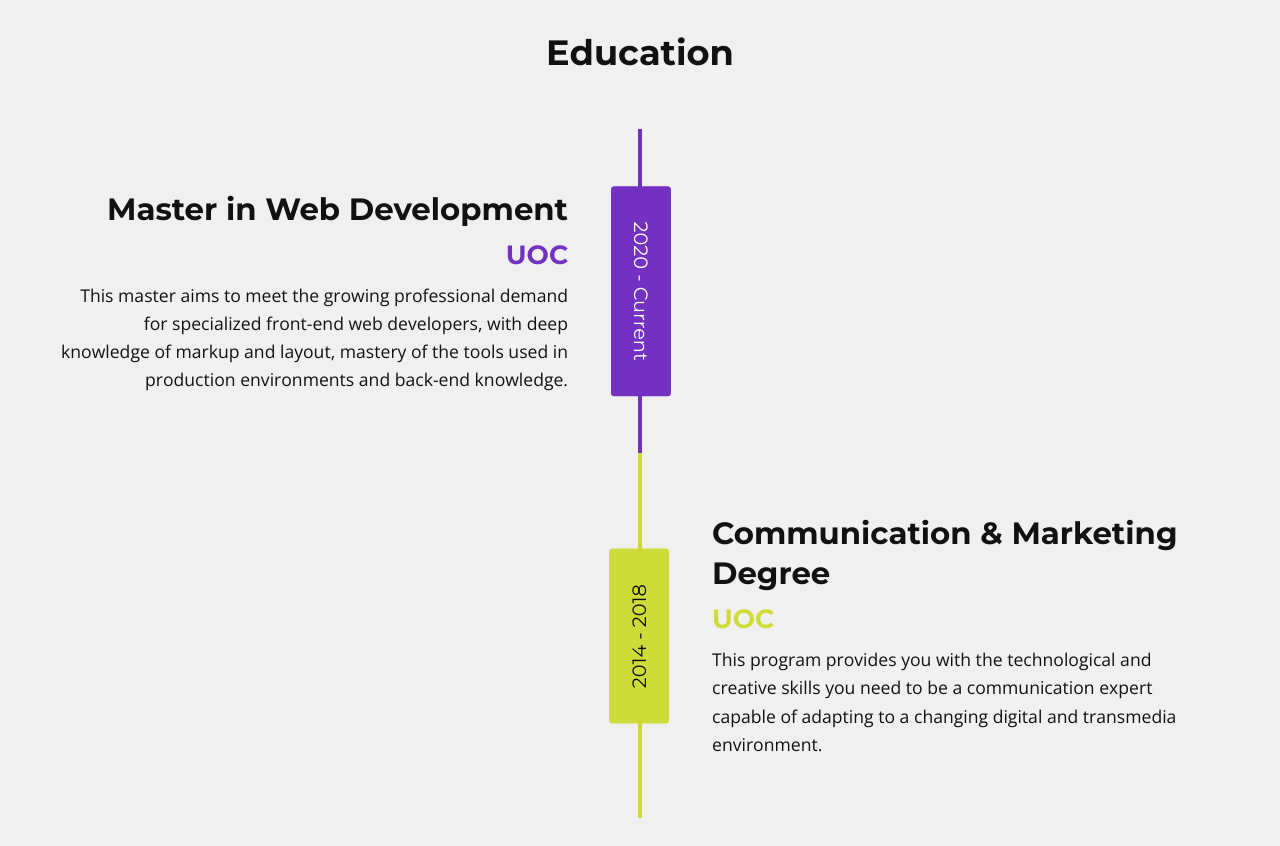
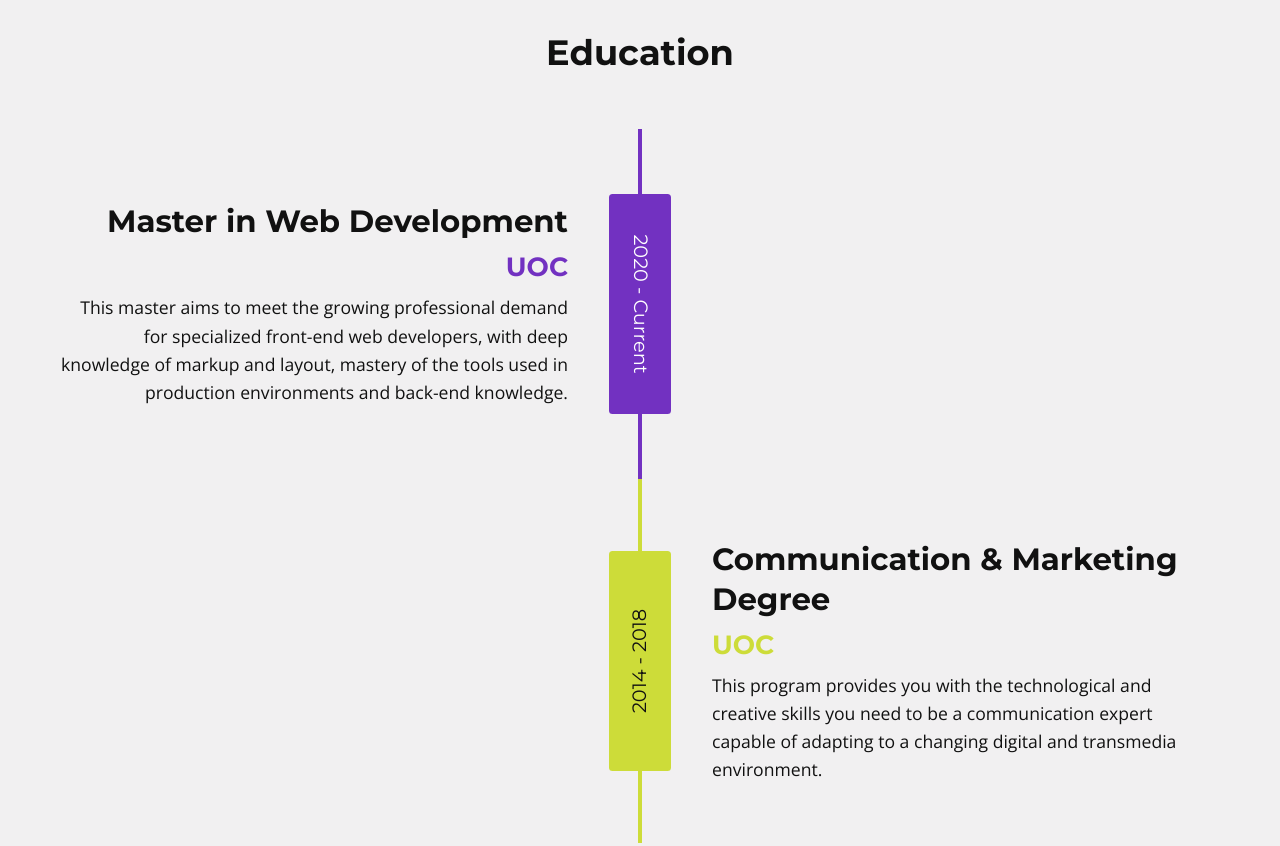
Before and after one commit to lluiscortes/html-css-2-pac1, a website built with Parcel: page src/index.html in a window 1280 px wide. Shown: the part 1660-2506 px from the top of the page. Built offline with nearby package versions, Linux system fonts and the light colour scheme.

Commit message:
Education blocks.

```diff
--- a/src/assets/styles/_variables.scss
+++ b/src/assets/styles/_variables.scss
@@ -48,7 +48,7 @@ $footer-bg-color: $primary-color;
 
 // Typography
 $font-size-base: 1.1rem;
-$font-size-sm: .85rem;
+$font-size-sm: .9rem;
 $font-size-lg: 1.25rem;
 $font-family-base: 'Open Sans', sans-serif;
 $font-weight-base: 400;
@@ -64,7 +64,7 @@ $headings-line-height: 1.3;
 $button-padding: 1rem 2.5rem;
 $button-radius: $border-radius;
 $button-font-weight: $font-weight-bold;
-$button-font-size: $font-size-base;
+$button-font-size: $font-size-sm;
 $button-font-family: $headings-font-family;
 $button-text-transform: none;
 
--- a/src/assets/styles/parts/_education.scss
+++ b/src/assets/styles/parts/_education.scss
@@ -37,10 +37,14 @@
     color: $gray;
     font-weight: $font-weight-base;
     margin-bottom: 1.25rem;
+
+    &--desktop {
+      display: none;
+    }
   }
 
   .education__description {
-    padding: 0 0 0 1rem;
+    padding: 0 0 0 1.25rem;
     margin: 0;
   }
 
@@ -53,6 +57,10 @@
     text-align: right;
     border-right: 4px solid $primary-color;
     padding-right: 70px;
+    min-height: 350px;
+    display: flex;
+    flex-direction: column;
+    justify-content: center;
 
     .education__degree {
       padding: 0;
@@ -64,8 +72,8 @@
 
     .education__date {
       position: absolute;
-      right: -108px;
-      top: calc(50% - 30px);
+      right: -112px;
+      top: calc(50% - 31px);
       transform: rotate(90deg);
       margin: 0;
       padding: 1rem 2rem;
@@ -73,6 +81,17 @@
       border-radius: $border-radius;
       color: $white;
       font-size: $font-size-base;
+      width: 220px;
+      height: 62px;
+      text-align: center;
+
+      &--desktop {
+        display: block;
+      }
+
+      &--mobile {
+        display: none;
+      }
     }
 
     .education__description {
@@ -95,7 +114,7 @@
         transform: rotate(-90deg);
         background-color: $secondary-color;
         color: $body-color;
-        left: -90px;
+        left: -112px;
         right: auto;
       }
     }
--- a/src/assets/styles/parts/_footer.scss
+++ b/src/assets/styles/parts/_footer.scss
@@ -1,4 +1,11 @@
 .footer {
   padding: $wrapper 0;
   background: $grandient-default;
+
+  .footer__credits {
+    text-align: center;
+    color: $white;
+    font-size: $font-size-base;
+    margin: 0;
+  }
 }
--- a/src/index.html
+++ b/src/index.html
@@ -27,8 +27,7 @@
         <ul class="navbar__menu">
             <li class="navbar__item"><a class="navbar__link" href="#about">About</a></li>
             <li class="navbar__item"><a class="navbar__link" href="#skills">Skills</a></li>
-            <li class="navbar__item"><a class="navbar__link" href="">Education</a></li>
-            <li class="navbar__item"><a class="navbar__link" href="">Experience</a></li>
+            <li class="navbar__item"><a class="navbar__link" href="#education">Education</a></li>
         </ul>
     </nav>
 </header>
@@ -148,7 +147,8 @@
         <div class="education">
             <h2 class="education__degree" data-aos="fade-right">Master in Web Development</h2>
             <h3 class="education__school" data-aos="fade-right">UOC</h3>
-            <h4 class="education__date">2020 - Current</h4>
+            <h4 class="education__date education__date--mobile" data-aos="fade-right">2020 - Current</h4>
+            <h4 class="education__date education__date--desktop">2020 - Current</h4>
             <p class="education__description" data-aos="fade-right">
                 This master aims to meet the growing professional demand for specialized front-end web developers,
                 with deep knowledge of markup and layout, mastery of the tools used in production environments and back-end knowledge.
@@ -158,7 +158,8 @@
         <div class="education">
             <h2 class="education__degree" data-aos="fade-left">Communication & Marketing Degree</h2>
             <h3 class="education__school" data-aos="fade-left">UOC</h3>
-            <h4 class="education__date">2014 - 2018</h4>
+            <h4 class="education__date education__date--mobile" data-aos="fade-left">2014 - 2018</h4>
+            <h4 class="education__date education__date--desktop">2014 - 2018</h4>
             <p class="education__description" data-aos="fade-left">
                 This program provides you with the technological and creative skills you need to be a communication
                 expert capable of adapting to a changing digital and transmedia environment.
@@ -168,7 +169,6 @@
     </div>
 </section>
 <!-- Education : END -->
-
 
 <!-- Contact : START -->
 <section id="contact" class="section">
@@ -205,7 +205,7 @@
 
 <!-- Footer : START -->
 <footer class="footer">
-
+    <h4 class="footer__credits">©2021 Lluís Cortès Frau</h4>
 </footer>
 <!-- Footer : END -->
 
```
Also changed, not shown: src/assets/images/avatar.jpg.
